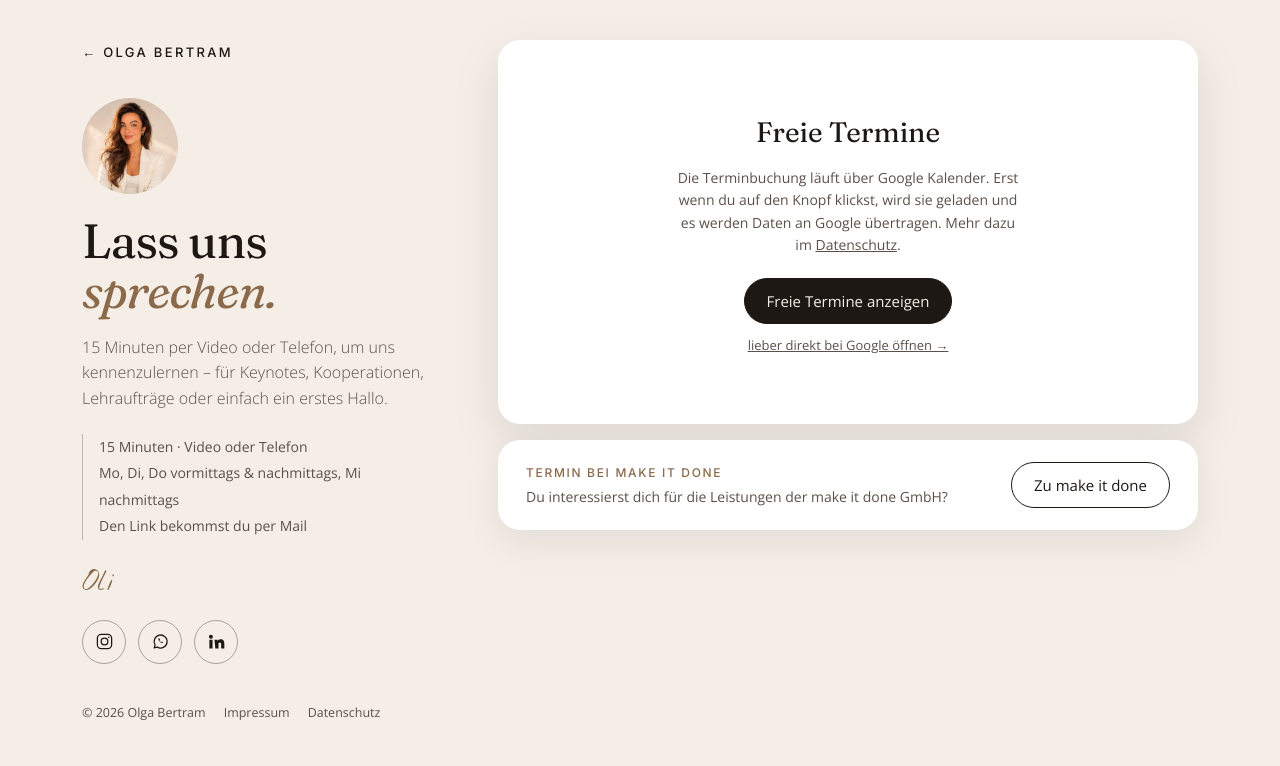
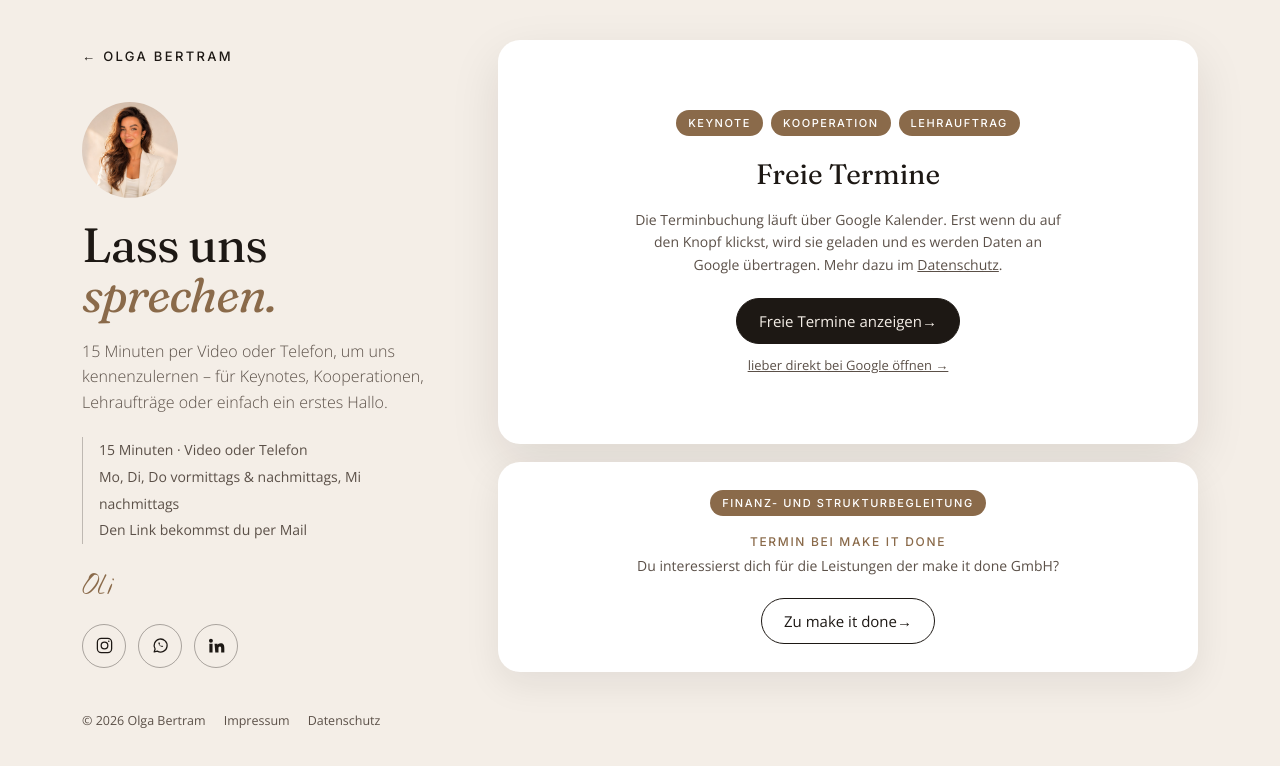
Before and after one commit to OliB86/olga-bertram.de, a plain HTML site: page termin.html in a window 1280 px wide. Drawn offline with Linux system fonts and the light colour scheme.

Commit message:
Terminseite: Schlagwörter, make it done zentriert, Bewegung beim Drüberfahren
Co-Authored-By: Claude Opus 5.5 <noreply@anthropic.com>
Claude-Session: https://claude.ai/code/session_01WKPYhJQEWv1tiT9hxS6AMC

```diff
--- a/style.css
+++ b/style.css
@@ -129,3 +129,19 @@ h1 em{font-style:italic;color:var(--accent)}
 .t-mid p{margin:0}.t-mid .t-mid-h{font-family:"Inter",sans-serif;font-size:12px;letter-spacing:.14em;text-transform:uppercase;color:var(--accent);font-weight:500;margin:0 0 4px}
 .t-mid .t-btn{flex:none}
 @media (max-width:860px){.termin{grid-template-areas:"side" "main"}.t-mid{margin-top:16px}}
+.termin{align-items:center;min-height:calc(100vh - 90px)}
+.t-main{display:flex;flex-direction:column;gap:18px}
+.t-load{max-width:540px}
+.t-card,.t-mid{transition:transform .35s cubic-bezier(.2,.8,.2,1),box-shadow .35s ease}
+.t-card:hover,.t-mid:hover{transform:translateY(-6px) scale(1.015);box-shadow:0 28px 60px rgba(29,24,20,.16)}
+.t-mid{margin-top:0;flex-direction:column;text-align:center;justify-content:center;padding:28px}
+.t-tags{display:flex;gap:8px;justify-content:center;flex-wrap:wrap;margin:0 0 16px!important}
+.t-tags span{font:500 11px "Inter",sans-serif;letter-spacing:.14em;text-transform:uppercase;color:#fff;background:var(--accent);border-radius:999px;padding:6px 12px}
+.t-btn,.t-load button{transition:transform .25s cubic-bezier(.2,.8,.2,1),background .25s,color .25s,box-shadow .25s}
+.t-btn:hover,.t-load button:hover{transform:translateY(-2px) scale(1.05);box-shadow:0 10px 24px rgba(29,24,20,.18)}
+.t-btn::after,.t-load button::after{content:" →";display:inline-block;transition:transform .25s}
+.t-btn:hover::after,.t-load button:hover::after{transform:translateX(5px)}
+.t-links a{transition:transform .25s cubic-bezier(.2,.8,.2,1),background .25s,color .25s}
+.t-links a:hover{transform:translateY(-3px) scale(1.12)}
+@media (prefers-reduced-motion:reduce){.t-card,.t-mid,.t-btn,.t-load button,.t-links a{transition:none}.t-card:hover,.t-mid:hover{transform:none}}
+@media (max-width:860px){.termin{min-height:0}}
--- a/termin.html
+++ b/termin.html
@@ -30,6 +30,7 @@
   <div class="t-main">
     <div class="t-card" id="karte">
       <div class="t-load">
+        <p class="t-tags"><span>Keynote</span><span>Kooperation</span><span>Lehrauftrag</span></p>
         <p class="t-load-h">Freie Termine</p>
         <p>Die Terminbuchung läuft über Google Kalender. Erst wenn du auf den Knopf klickst, wird sie geladen und es werden Daten an Google übertragen. Mehr dazu im <a href="datenschutz.html">Datenschutz</a>.</p>
         <button type="button" id="laden">Freie Termine anzeigen</button>
@@ -38,6 +39,7 @@
     </div>
     <div class="t-mid">
       <div class="t-mid-text">
+        <p class="t-tags"><span>Finanz- und Strukturbegleitung</span></p>
         <p class="t-mid-h">Termin bei make it done</p>
         <p>Du interessierst dich für die Leistungen der make it done GmbH?</p>
       </div>
```
